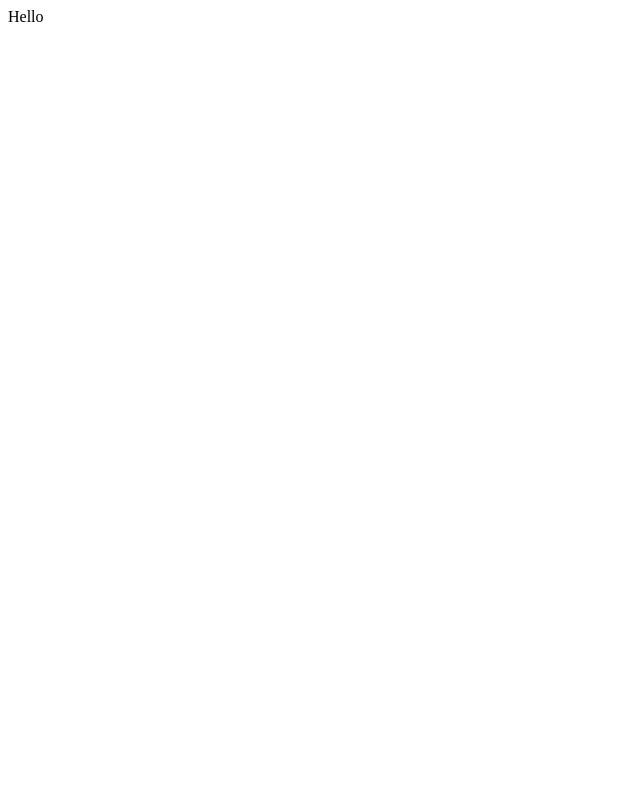
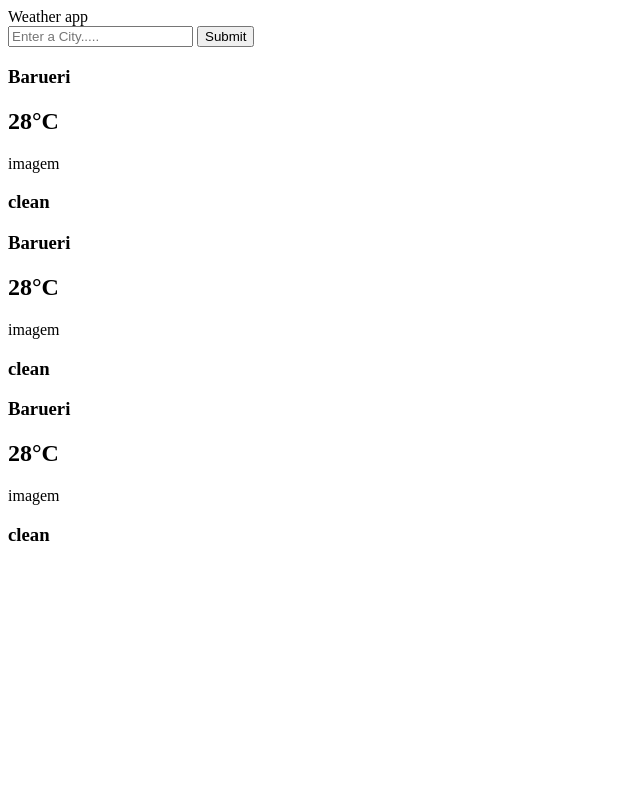
Before and after one commit to SMarkus27/Weather_App, a Django app: page / in a window 1280 px wide. Before the commit the part shown is almost empty. Shown: the whole page, without its empty margins (0-640 px from the left). Run offline with Django 3.2, Linux system fonts and the light colour scheme.

Commit message:
change the index.html

```diff
--- a/weather_app/weather/templates/index.html
+++ b/weather_app/weather/templates/index.html
@@ -1 +1,40 @@
-Hello
+{% load static %}
+<!DOCTYPE html>
+<html lang="en">
+<head>
+    <meta charset="UTF-8">
+    <meta http-equiv="X-UA-Compatible" content="IE=edge">
+    <meta name="viewport" content="width=device-width, initial-scale=1.0">
+    <link rel="stylesheet" href="{% static '/style.css' %}">
+    <title>Weather App</title>
+</head>
+<body>
+    <header>Weather app</header>
+    <div class="container">
+        <div class="enter">
+            <input type="text" name="" class="city-enter" placeholder="Enter a City.....">
+            <button type="submit" class="btn-submit">Submit</button>
+        </div>
+        <div class="weather">
+            <div class="info">
+                <h3 class="city">Barueri</h3>
+                <h2 class="temp">28°C</h2>
+                <p class="weather-img">imagem</p>
+                <h3 class="weather-info">clean</h3>
+            </div>
+            <div class="info">
+                <h3 class="city">Barueri</h3>
+                <h2 class="temp">28°C</h2>
+                <p class="weather-img">imagem</p>
+                <h3 class="weather-info">clean</h3>
+            </div>
+            <div class="info">
+                <h3 class="city">Barueri</h3>
+                <h2 class="temp">28°C</h2>
+                <p class="weather-img">imagem</p>
+                <h3 class="weather-info">clean</h3>
+            </div>
+        </div>
+    </div>
+</body>
+</html>
```
